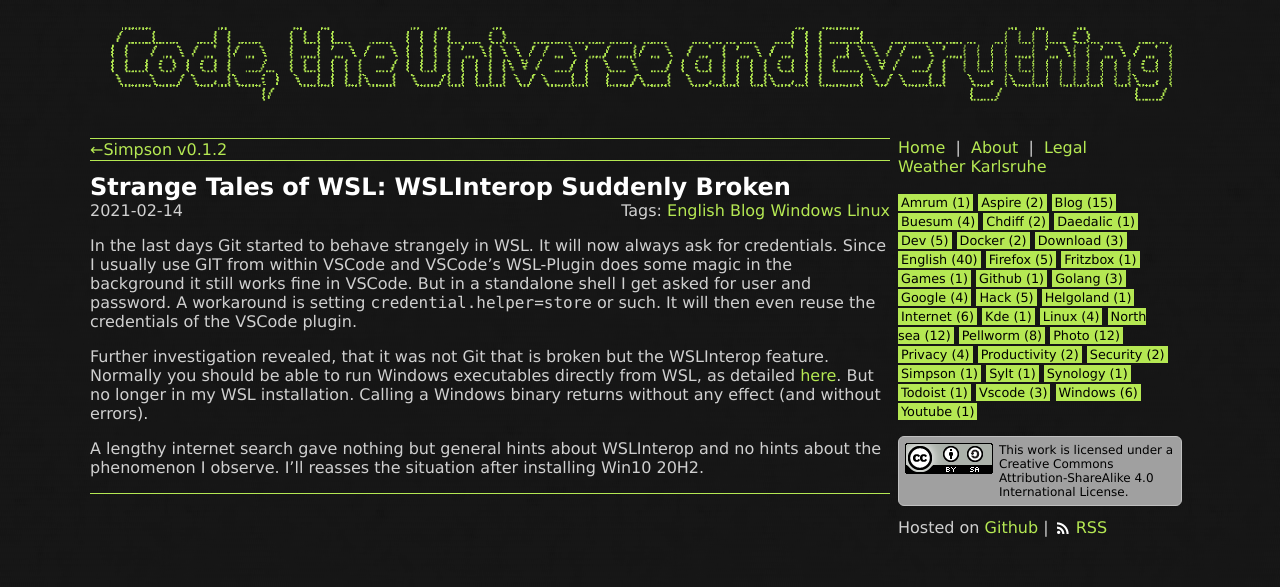
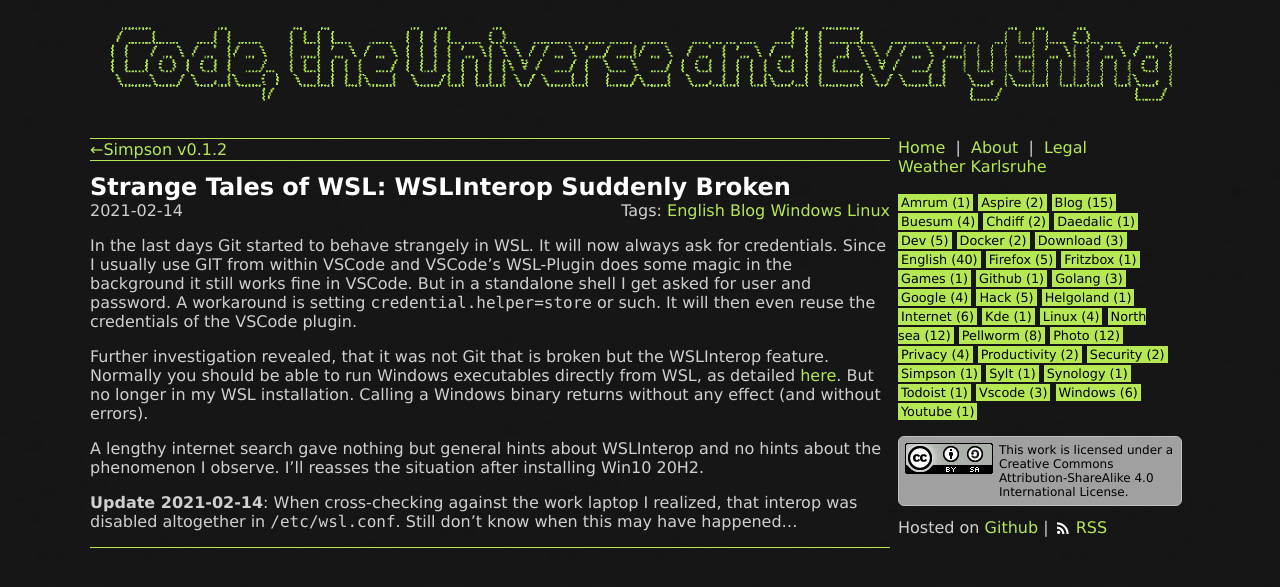
Before and after one commit to soerenkoehler/soerenkoehler.github.io, a Jekyll site: the page built from _posts/blog/2021-02-14-wsl2-wslinterop.md, in a window 1280 px wide. Shown: the top 587 px of the page. Built offline with Jekyll 4.4.1, drawn with Linux system fonts in a browser that asks for light colours.

Commit message:
post updated: WSLInterop

```diff
--- a/_posts/blog/2021-02-14-wsl2-wslinterop.md
+++ b/_posts/blog/2021-02-14-wsl2-wslinterop.md
@@ -20,4 +20,8 @@
 hints about the phenomenon I observe. I'll reasses the situation after
 installing Win10 20H2.
 
+**Update 2021-02-14**: When cross-checking against the work laptop I realized,
+that interop was disabled altogether in `/etc/wsl.conf`. Still don't know when
+this may have happened...
+
 [interop]: https://docs.microsoft.com/en-us/windows/wsl/interop#run-windows-tools-from-linux
```
